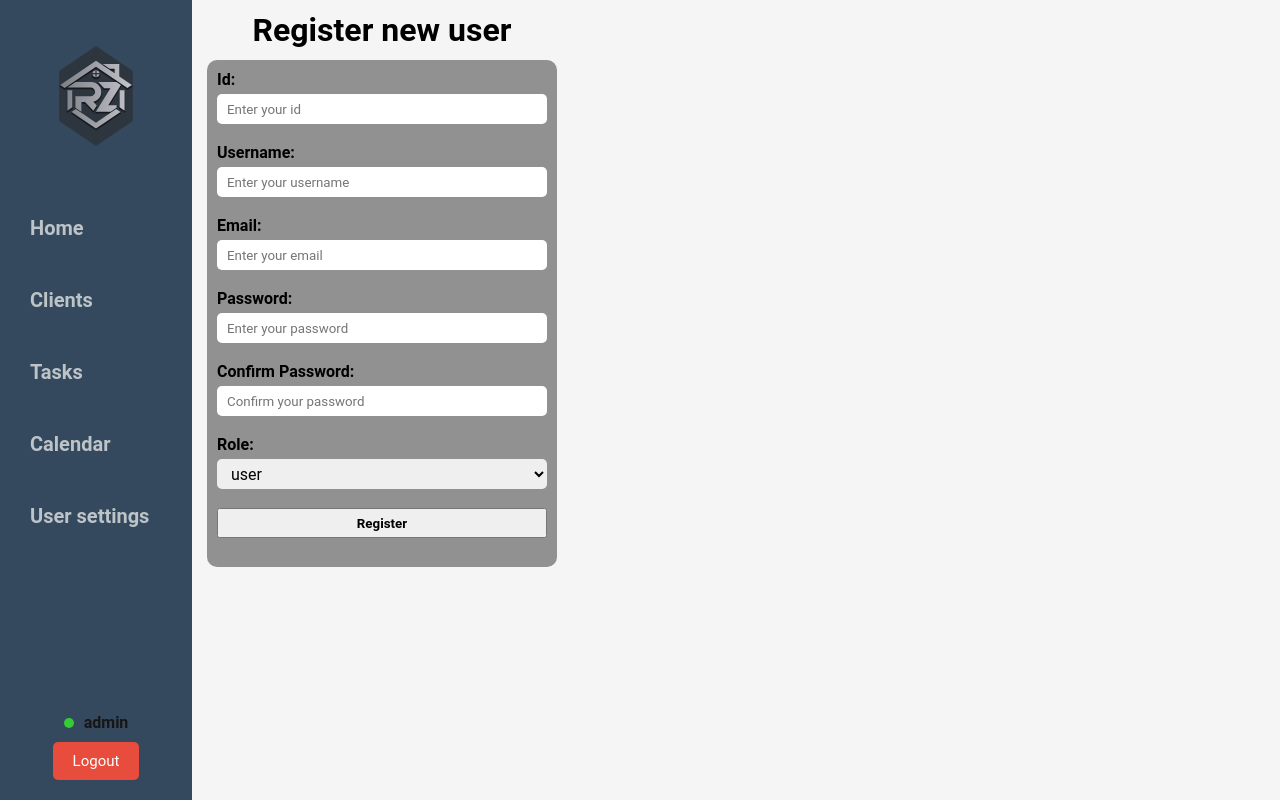
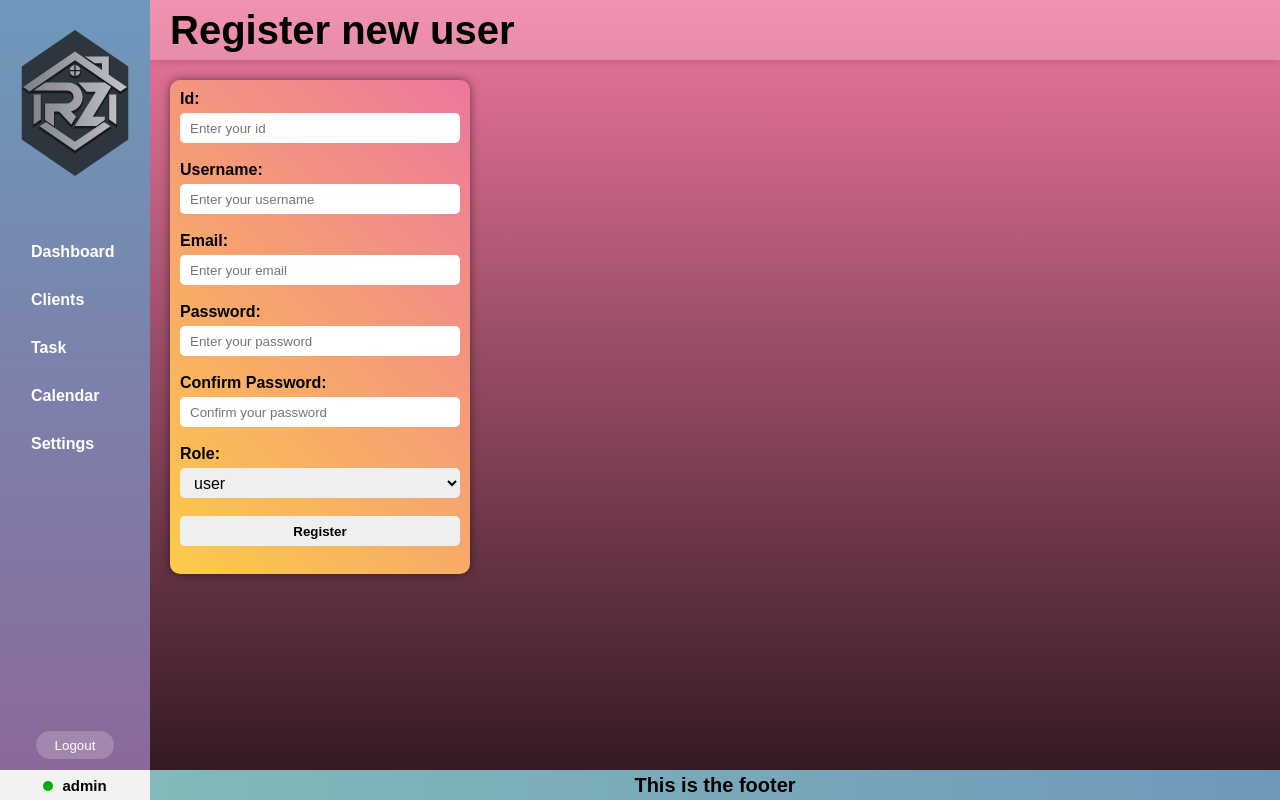
Before and after one commit to JdanielGA/Flask_App, a Flask app: page /user/register in a window 1280 px wide. Run offline with Flask 3, Linux system fonts and the light colour scheme; a user stored in the database is signed in.

Commit message:
html and css improved

```diff
--- a/src/static/css/modules/navbar.css
+++ b/src/static/css/modules/navbar.css
@@ -1,104 +1,101 @@
-* {
-    box-sizing: border-box;
-    margin: 0;
-    padding: 0;
-    font-family: 'Roboto', sans-serif;
-}
-
-.main-nav {
-    height: 100vh;
-    background-color: #34495e;
+/* Sidebar - Navbar */
+.navbar {
+    flex: 1;
+    padding: 1rem 2rem;
     display: flex;
     flex-direction: column;
     align-items: center;
-    padding: 20px;
+    background: linear-gradient(to top, #8B699A, #6D99BC);
 }
 
-.main-nav-logo {
+/* Sidebar - Navbar - Logo */
+.logo {
     width: 100%;
-    height: 20%;
+    height: 25%;
     display: flex;
+    align-items: center;
     justify-content: center;
-    align-items: center;
-    margin-bottom: 20px;
 }
 
-.main-nav-logo img {
-    width: 50%;
+.logo img {
+    width: 100%;
 }
 
-.main-nav-menu {
+/* Sidebar - Navbar - Menu */
+.menu {
     width: 100%;
-    height: 360px;
+    height: 60%;
+    padding-top: 2.5rem;
     display: flex;
     flex-direction: column;
-    justify-content: space-around;
+    align-items: center;
+    justify-content: space-evenly;
 }
 
-.main-nav-menu__links {
+.menu-list{
+    width: 100%;
+    height: 100%;
     display: flex;
     flex-direction: column;
-    justify-content: space-around;
-    align-items: flex-start;
-    width: 100%;
-    height: 100%;
-    list-style: none;
+    justify-content:flex-start;
 }
 
-.main-nav-menu__links__element a {
-    text-decoration: none;
-    color: #bdc3c7;
-    font-size: 1.25rem;
-    font-weight: bold;
-    padding: 10px;
-    transition: all 0.3s ease;
+.menu-list li {
+    list-style: none;
+    padding: 1rem 0;
+    padding-left: 10%;
+    margin: 1rem 0;
+    border-radius: 2rem;
 }
 
-.main-nav-menu__links__element a:hover {
-    color: #ecf0f1;
-    transform: scale(1.1);
+.menu-list li:hover {
+    background: linear-gradient(to right, #84BFB9 , #A771AE);
+    transform: scale(1.02);
 }
 
-.main-nav-menu__links__element a:active {
-    color: #95a5a6;
+.menu-list li:active {
+    background: linear-gradient(to right, #84BFB9 , #A771AE);
+    transform: scale(0.98);
 }
 
-.main-nav-space {
-    flex-grow: 1;
-}
-
-.main-nav-id {
-    display: flex;
-    align-items: center;
-    padding: 10px;
-    color: #161616;
+.menu-list a {
+    text-decoration: none;
+    font-size: 1.6rem;
+    color: white;
     font-weight: bold;
 }
 
-.main-nav-id::before {
-    content: '';
-    display: inline-block;
-    width: 10px;
-    height: 10px;
-    margin-right: 10px;
-    border-radius: 50%;
-    background-color: limegreen;
+/* Sidebar - Navbar - Logout */
+.logout {
+    width: 100%;
+    height: 15%;
+    display: flex;
+    flex-direction: column;
+    align-items: center;
+    justify-content:flex-end;
 }
 
-.main-nav-button button {
-    font-size: 15px;
-    padding: 10px 20px;
-    background-color: #e74c3c;
+.logout-button {
+    width: 8rem;
+    height: 3rem;
+    display: flex;
+    align-items: center;
+    justify-content: center;
     color: white;
-    border: none;
+    background-color: rgba(255, 255, 255, 0.20);
+    border: 0.1rem solid rgba(0, 0, 0, 0.2);
+    border-radius: 1.5rem;
     cursor: pointer;
-    text-decoration: none;
-    border-radius: 5px;
-    width: 100%;
-    transition: all 0.3s ease;
 }
 
-.main-nav-button button:hover {
-    background-color: #c0392b;
-    transform: scale(1.1);
+.logout-button:hover {
+    color: black;
+    background-color: rgba(255, 255, 255, 0.30);
+    transform: scale(1.02);
 }
+
+.logout-button:active {
+    color: red;
+    background-color: rgba(255, 255, 255, 0.40);
+    transform: scale(0.98);
+}
--- /dev/null
+++ b/src/static/css/pages/base.css
@@ -0,0 +1,105 @@
+* {
+    margin: 0;
+    padding: 0;
+    box-sizing: border-box;
+}
+
+html {
+    font-size: 62.5%;
+    font-family: sans-serif;
+}
+
+.body {
+    width: 100vw;
+    min-width: 64rem;
+    height: 100vh;
+    min-height: 42rem;
+    display: flex;
+    flex-direction: column;
+}
+
+/* Main Container */
+
+.container {
+    display: flex;
+    flex: 1;
+}
+
+/* Sidebar */
+.sidebar {
+    width: 10vw;
+    min-width: 15rem;
+    max-width: 20rem;
+    height: 100%;
+    display: flex;
+    flex-direction: column;
+}
+
+/* Content */
+
+.content {
+    flex: 1;
+    display: flex;
+    flex-direction: column;
+    overflow-y: auto;
+    background: linear-gradient(to top, #341A22 , #EE779D);
+}
+
+.content-title {
+    height: 6rem;
+    width: 100%;
+    padding: 0 2rem;
+    display: flex;
+    align-items: center;
+    color: black;
+    font-size: 2rem;
+    background: rgba(255, 255, 255, 0.20);
+    box-shadow: 0 0 1rem rgba(0, 0, 0, 0.20);
+}
+
+.montent-main {
+    padding: 2rem;
+    display: flex;
+    flex-direction: column;
+    justify-content: flex-start;
+    align-items: center;
+}
+
+/* Footer */
+
+.footer {
+    width: 100%;
+    height: 3rem;
+    display: flex;
+    justify-content: flex-start;
+    align-items: center;
+    background: linear-gradient(to right, #84BFB9 , #6F98BB);
+}
+
+.session {
+    width: 10vw;
+    min-width: 15rem;
+    max-width: 20rem;
+    height: 100%;
+    display: flex;
+    align-items: center;
+    justify-content: center;
+    background-color: #F2F2F2;
+}
+
+.circle {
+    display: inline-block;
+    width: 10px;
+    height: 10px;
+    margin-right: 5px;
+    border-radius: 50%;
+    background-color: rgb(0, 177, 0);
+}
+
+.info {
+    flex: 1;
+    display: flex;
+    flex-direction: column;
+    justify-content: space-evenly;
+    align-items: center;
+}
--- a/src/static/css/pages/register.css
+++ b/src/static/css/pages/register.css
@@ -1,41 +1,3 @@
-* {
-    box-sizing: border-box;
-    margin: 0;
-    padding: 0;
-}
-
-body {
-    font-family: sans-serif;
-    background-color: #f5f5f5;
-    position: relative;
-    width: 100%;
-    height: 100%;
-    display: flex;
-}
-
-.navbar {
-    width: 15%;
-    height: 100%;
-    float: left;
-}
-
-.content {
-    width: 350px;
-    height: 100%;
-    margin: 0 15px;
-    float: right;
-    display: flex;
-    flex-direction: column;
-}
-
-.content-header {
-    width: 100%;
-    height: 60px;
-    display: flex;
-    justify-content: center;
-    align-items: center;
-}
-
 .content-form {
     width: 100%;
     height: 100%;
@@ -43,14 +5,17 @@ body {
 }
 
 .content-form__form {
-    width: 100%;
-    height: 60%;
+    width: 30rem;
+    height: 100%;
+    max-height: 56.5rem;
     padding: 10px;
     display: flex;
     flex-direction: column;
     justify-content: space-around;
-    background-color: #919191;
+    background: linear-gradient(45deg, #FDCB47 , #EE779D);
+    box-shadow: 0 0 1rem rgba(0, 0, 0, 0.50);
     border-radius: 10px;
+    font-size: 1.6rem;
 }
 
 .content-form__form label {
@@ -75,38 +40,54 @@ body {
     padding-left: 10px;
     border: none;
     border-radius: 5px;
-    font-size: 1rem;
+    font-size: 1.6rem;
 }
 
 .content-form__form input[type="submit"] {
     width: 100%;
-    height: 30px;
+    height: 3rem;
     font-weight: bold;
+    border-radius: 0.5rem;
+    border: none;
+}
+
+.content-form__form input[type="submit"]:hover {
+    cursor: pointer;
+    transform: scale(1.02);
+}
+
+.content-form__form input[type="submit"]:active {
+    cursor: pointer;
+    transform: scale(0.98);
 }
 
 .content-form__alert {
-    width: 100%;
+    width: 30rem;
     margin-top: 5px;
     display: flex;
     justify-self: center;
+    align-self: start;
 }
 
 .alert-error {
     width: 100%;
-    height: 25px;
+    height: 2.5rem;
     background-color: red;
-    border-radius: 5px;
+    box-shadow: 0 0 1rem rgba(0, 0, 0, 0.50);
+    border-radius: 1rem;
+    display: flex;
+    justify-content: center;
+    align-items: center;
+    font-size: 1.2rem;
+}
+
+.alert-success {
+    width: 100%;
+    height: 2.5rem;
+    background-color: limegreen;
+    box-shadow: 0 0 1rem rgba(0, 0, 0, 0.50);
+    border-radius: 1rem;
     display: flex;
     justify-content: center;
     align-items: center;
 }
-
-.alert-success {
-    width: 100%;
-    height: 25px;
-    background-color: limegreen;
-    border-radius: 5px;
-    display: flex;
-    justify-content: center;
-    align-items: center;
-}
--- /dev/null
+++ b/src/templates/pages/base.html
@@ -0,0 +1,60 @@
+<!DOCTYPE html>
+<html lang="en">
+<head>
+    <meta charset="UTF-8">
+    <meta name="viewport" content="width=device-width, initial-scale=1.0">
+    <title>App: {% block page %}{% endblock %}</title>
+    <link rel="stylesheet" href="{{ url_for('static', filename='css/pages/base.css') }}">
+    <link rel="stylesheet" href="{{ url_for('static', filename='css/modules/navbar.css') }}">
+    {% block css %}{% endblock %}
+    {% block js %}{% endblock %}
+</head>
+<body>
+    <div class="body">
+        <div class="container">
+            <div class="sidebar">
+                <div class="navbar">
+                    <div class="logo">
+                        <picture>
+                            <img src="{{ url_for('static', filename='images/logo.svg') }}" alt="Logo">
+                        </picture>
+                    </div>
+                    <main class="menu">
+                        <nav class="menu-list">
+                            <ul class="menu-list__items">
+                                <li><a href="{{ url_for('home.home') }}">Dashboard</a></li>
+                                <li><a href="{{ url_for('clients.clients') }}">Clients</a></li>
+                                <li><a href="{{ url_for('tasks.tasks') }}">Task</a></li>
+                                <li><a href="{{ url_for('calendar.calendar') }}">Calendar</a></li>
+                                <li><a href="{{ url_for('user.register') }}">Settings</a></li>
+                            </ul>
+                        </nav>
+                    </main>
+                    <div class="logout">
+                        <button type="button" class="logout-button" onclick="location.href='{{ url_for('login.logout') }}'">Logout</button>
+                    </div>
+                </div>
+            </div>
+            <div class="content">
+                <div class="content-title"><h1>{% block title %}{% endblock %}</h1></div>
+                <div class="montent-main">
+                    {% block content %}
+                    {% endblock %}
+                </div>
+            </div>
+        </div>
+        <div class="footer">
+            <div class="session">
+                <h2><span class="circle"></span>
+                    {% if g.user %}
+                        {{ g.user.username }}
+                    {% endif %}
+                </h2>
+            </div>
+            <div class="info">
+                <h1>This is the footer</h1>
+            </div>
+        </div>
+    </div>
+</body>
+</html>
--- a/src/templates/pages/register.html
+++ b/src/templates/pages/register.html
@@ -1,10 +1,12 @@
-<!DOCTYPE html>
-<html lang="en">
-<head>
-    <meta charset="UTF-8">
-    <meta name="viewport" content="width=device-width, initial-scale=1.0">
-    <title>App: Home</title>
+{% extends 'pages/base.html' %}
+
+{% block page %}Register new user{% endblock %}
+
+{% block css %}
 <link rel="stylesheet" href="{{ url_for('static', filename='css/pages/register.css') }}">
+{% endblock %}
+
+{% block js %}
 <script text="text/javascript">
     function validateForm() {
         var password = document.getElementById("password").value;
@@ -16,15 +18,11 @@
         return true;
     }
 </script>
-</head>
-<body>
-    <div class="navbar">
-        {% include 'modules/navbar.html' %}
-    </div>
-    <div class="content">
-        <header class="content-header">
-            <h1>Register new user</h1>
-        </header>
+{% endblock %}
+
+{% block title %}Register new user{% endblock %}
+
+{% block content %}
 <main class="content-form">
     <form class="content-form__form" action="{{ url_for('user.register') }}" onsubmit="return validateForm()" method="post">
         {{ form.hidden_tag() }}
@@ -54,6 +52,4 @@
     {% endif %}
     {% endwith %}
 </div>
-    </div>
-</body>
-</html>
+{% endblock %}
```
Also changed, not shown: src/static/css/pages/home.css (deleted, +0 -37 lines), src/templates/pages/calendar.html (+5 -24 lines), src/templates/pages/clients.html (+5 -24 lines), src/templates/pages/home.html (+5 -24 lines), src/templates/pages/tasks.html (+5 -24 lines). Lines whose indentation alone changed are shown as unchanged.
